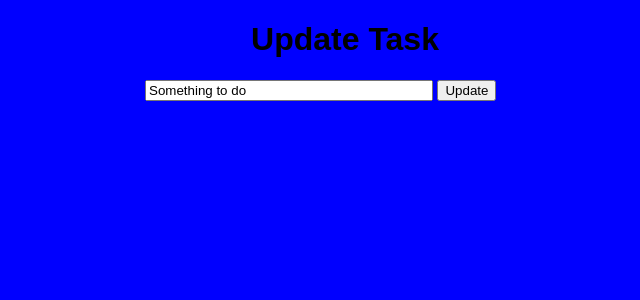
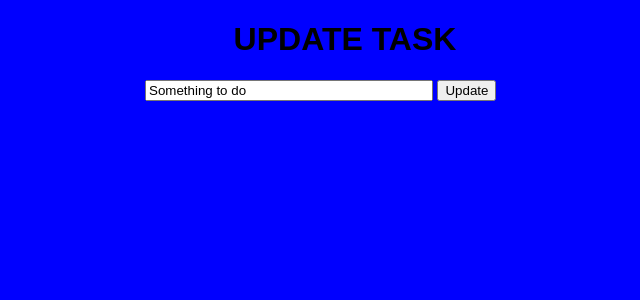
Before and after one commit to limonatasuyu/Todo_app_Flask, a Flask app: page /update/1 in a window 1280 px wide. Shown: the top 300 px of the page, without its empty margins (295-935 px from the left). Run offline with Flask 2, Linux system fonts and the light colour scheme; data comes from the database, SQL or seed files in the repository.

Commit message:
Update update.html

```diff
--- a/templates/update.html
+++ b/templates/update.html
@@ -1,14 +1,14 @@
 {% extends 'base.html' %} {# For specifiying the template html for inheritance #}
 
 {% block head %} {# beginning of the header tag #}
-<title>TASK MASTER</title>
+<title>Task Master</title>
 {% endblock %} {# end of the header tag #}
 
 {% block body %} {# beginning of the body tag #}
 <!--A div tag for all of the content in webpage, class name is content for easier styling -->
 <div class="content">
 	<!-- A centered h1 tag for title -->
-	<h1 style="text-align: center;"> Update Task </h1>
+	<h1 style="text-align: center;"> UPDATE TASK </h1>
 
 	<!-- A div tag for styling more easily the form container and elements in it -->
 	<div class="form">
```
